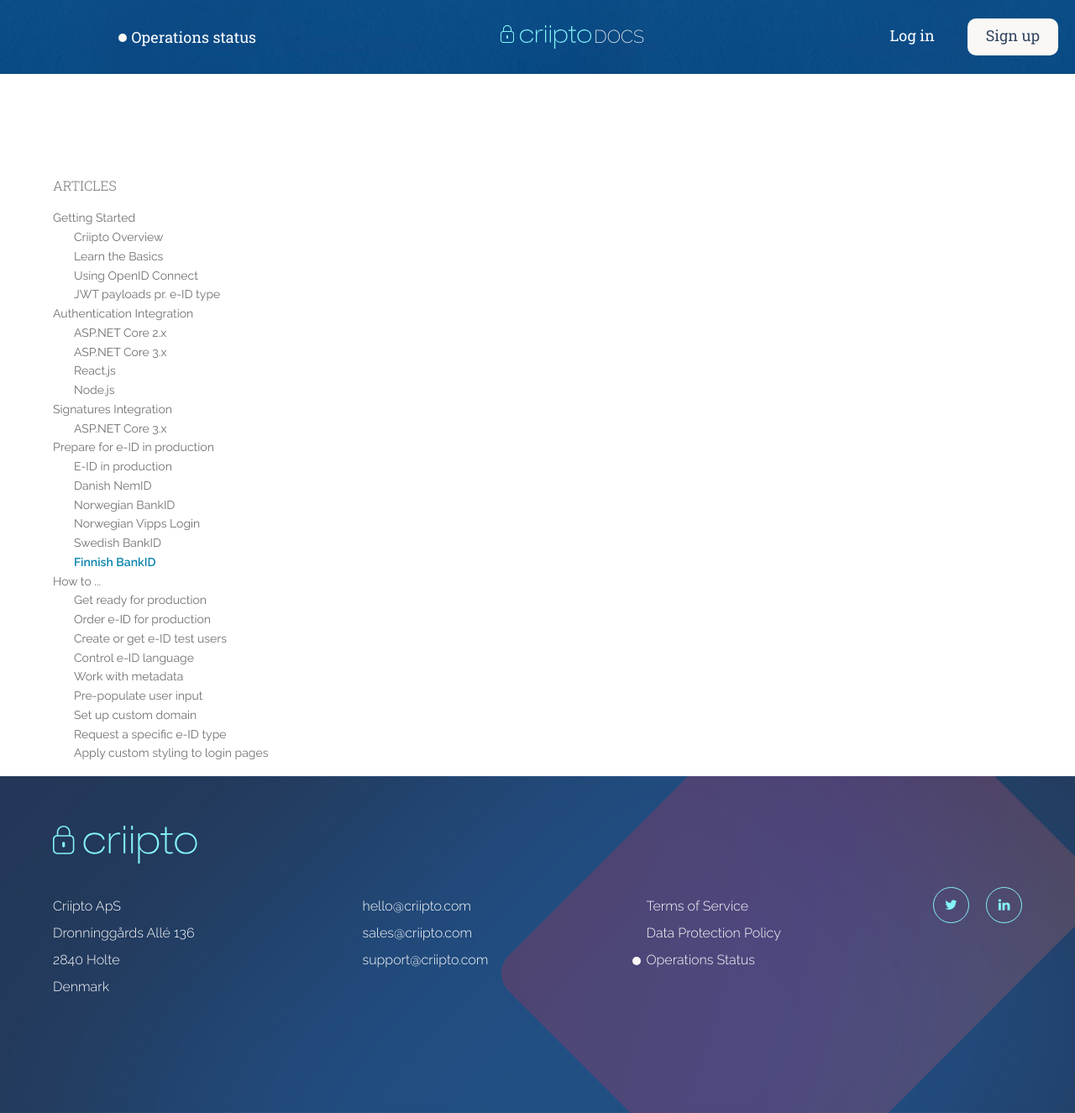
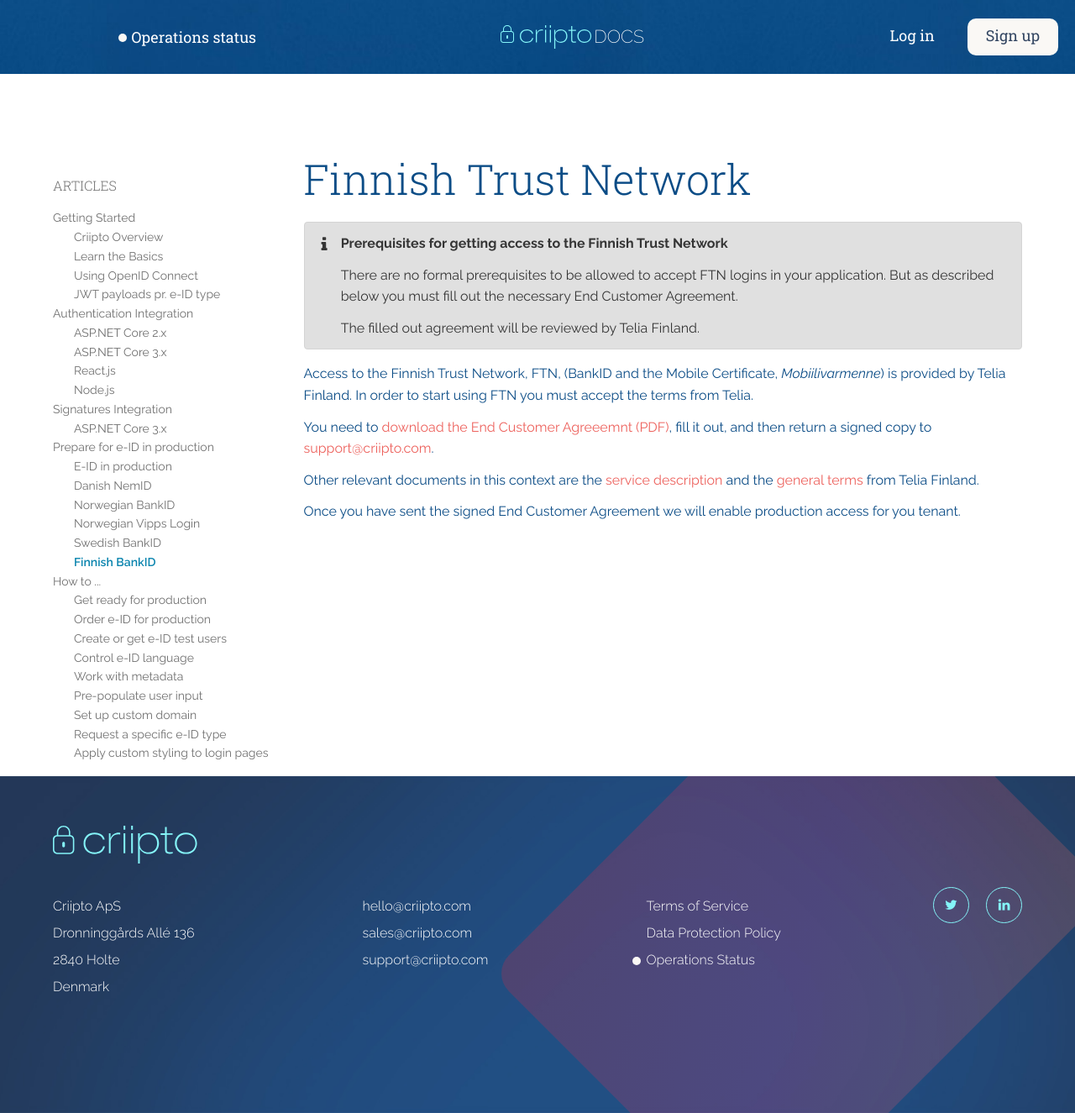
Before and after one commit to criipto/docs-old, a Jekyll site: the page built from eid-specifics/order-fi-bankid.md, in a window 1280 px wide. Shown: the whole page at 84% size. Built offline with Jekyll 4.4.1, drawn with Linux system fonts in a browser that asks for light colours; some web fonts are replaced.

Commit message:
Added information on how to register for FTN

```diff
--- a/eid-specifics/order-fi-bankid.md
+++ b/eid-specifics/order-fi-bankid.md
@@ -1,3 +1,26 @@
 ---
 layout: article
 ---
+
+# Finnish Trust Network
+
+{% iconnote info %}
+
+**Prerequisites for getting access to the Finnish Trust Network**
+
+There are no formal prerequisites to be allowed to accept FTN logins in your application. But as described below you
+must fill out the necessary End Customer Agreement.
+
+The filled out agreement will be reviewed by Telia Finland.
+
+{% endiconnote %}
+
+
+Access to the Finnish Trust Network, FTN, (BankID and the Mobile Certificate, *Mobiilivarmenne*) is provided by Telia Finland. In order to start using FTN you must accept the terms from Telia.
+
+You need to <a href="/eid-specifics/telia-criipto_end_customer_agreement_12.7.2019.pdf" download>download the End Customer Agreeemnt (PDF)</a>, fill it out, and then return a signed copy to
+<a href="mailto:support@criipto.com?subject=FTN End Customer Agreement for ...">support@criipto.com</a>.
+
+Other relevant documents in this context are the <a href="/eid-specifics/Telia-Tunnistus palvelukuvaus-20190529-en.pdf">service description</a> and the <a href="/eid-specifics/Telia-Tunnistus-Yleiset-ehdot-yrityksille_31.5.2019-en_gb.pdf">general terms</a> from Telia Finland.
+
+Once you have sent the signed End Customer Agreement we will enable production access for you tenant.
```
Also changed, not shown: 3 other files.
